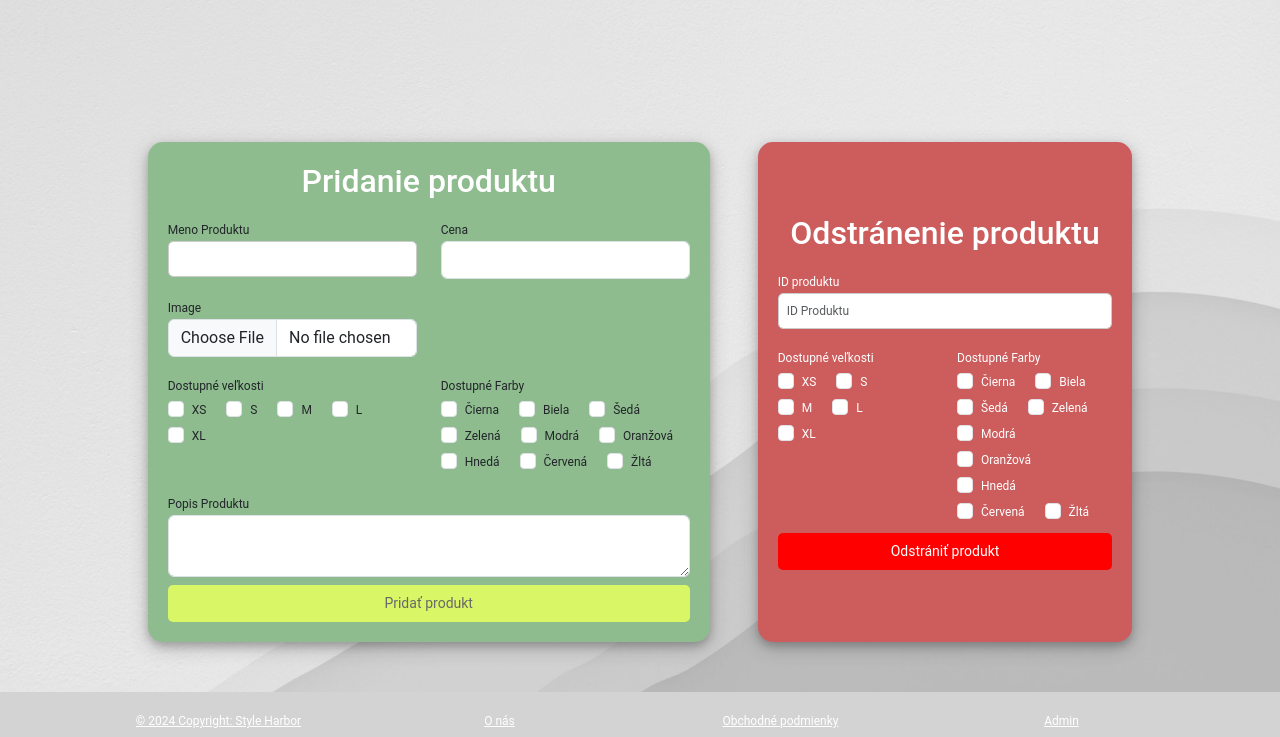
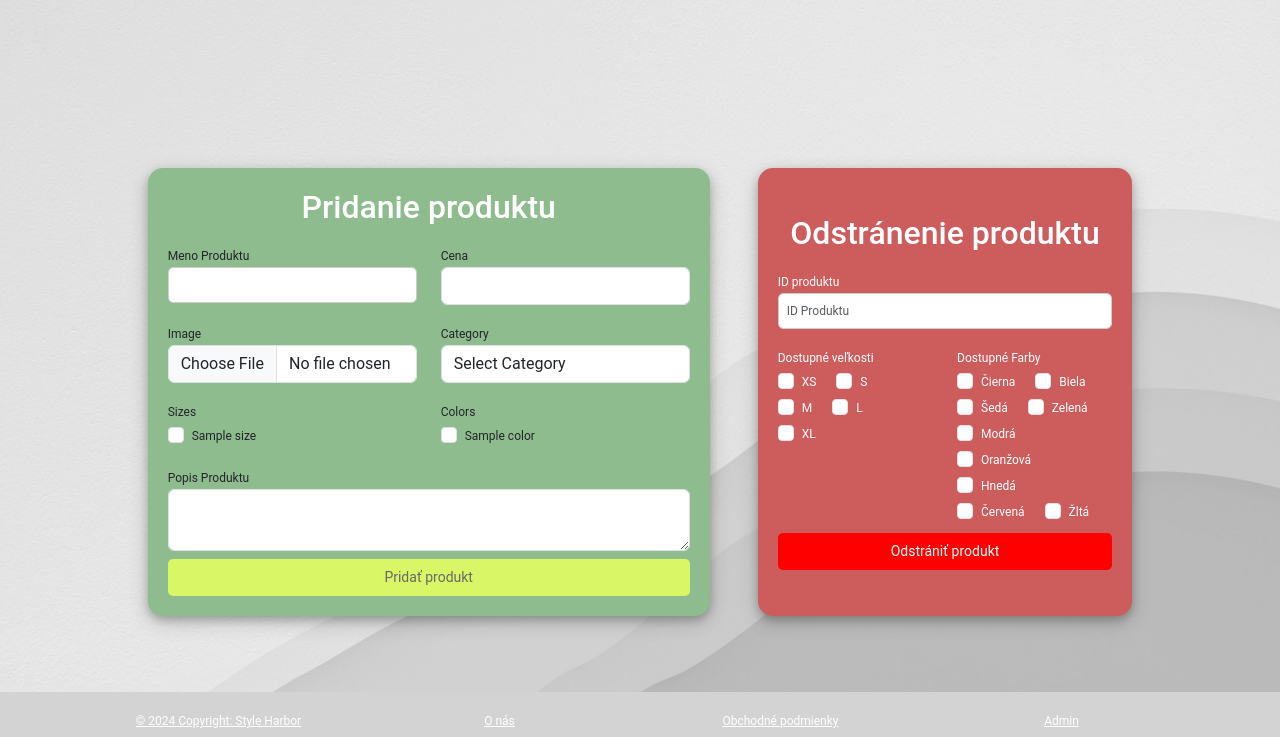
Before and after one commit to xpartla/WTECH-2, a Laravel app: template example-app2/resources/views/admin/index.blade.php in a window 1280 px wide. Shown: the part 62-799 px from the top of the page. Run offline with Laravel 10, Linux system fonts and the light colour scheme; the template is opened without the code that fills it: most values are stand-ins (such as "Sample title", 1, 10 or a date in 2020); some libraries are stand-ins or nearby versions.

Commit message:
Pridavanie produktov funguje

```diff
--- a/example-app2/app/Models/Category.php
+++ b/example-app2/app/Models/Category.php
@@ -9,6 +9,6 @@
 {
     public function products()
     {
-        return $this->belongsToMany(Product::class);
+        return $this->belongsToMany(Product::class, 'product_category');
     }
 }
--- a/example-app2/app/Models/Color.php
+++ b/example-app2/app/Models/Color.php
@@ -9,6 +9,6 @@
 {
     public function products()
     {
-        return $this->belongsToMany(Product::class);
+        return $this->belongsToMany(Product::class, 'product_color');
     }
 }
--- a/example-app2/app/Models/Product.php
+++ b/example-app2/app/Models/Product.php
@@ -16,11 +16,11 @@
 
     public function colors()
     {
-        return $this->belongsToMany(Color::class);
+        return $this->belongsToMany(Color::class, 'product_color');
     }
 
     public function categories()
     {
-        return $this->belongsToMany(Category::class);
+        return $this->belongsToMany(Category::class, 'product_category');
     }
 }
--- a/example-app2/resources/views/admin/add.blade.php
+++ b/example-app2/resources/views/admin/add.blade.php
@@ -25,88 +25,42 @@
                     <input type="file" class="form-control" id="image" name="image">
                 </div>
             </div>
-            <!--<div class="col-md-6">
+            <div class="col-md-6">
                 <div class="form-group">
                     <label for="category">Category</label>
-                    <input type="text" class="form-control" id="category" placeholder="Category">
+                    <select class="form-control" id="category" name="category_id">
+                        <option value="">Select Category</option>
+                        @foreach ($categories as $category)
+                            <option value="{{ $category->id }}">{{ $category->name }}</option>
+                        @endforeach
+                    </select>
                 </div>
-            </div>-->
+            </div>
         </div>
         <div class="row">
+            <!-- Product Sizes -->
             <div class="col-md-6">
                 <div class="form-group">
-                    <label>Dostupné veľkosti</label><br>
-                    <div class="form-check form-check-inline">
-                        <input class="form-check-input" type="checkbox" id="sizeXS" value="XS">
-                        <label class="form-check-label" for="sizeXS">XS</label>
-                    </div>
-                    <div class="form-check form-check-inline">
-                        <input class="form-check-input" type="checkbox" id="sizeS" value="S">
-                        <label class="form-check-label" for="sizeS">S</label>
-                    </div>
-                    <div class="form-check form-check-inline">
-                        <input class="form-check-input" type="checkbox" id="sizeM" value="M">
-                        <label class="form-check-label" for="sizeM">M</label>
-                    </div>
-                    <div class="form-check form-check-inline">
-                        <input class="form-check-input" type="checkbox" id="sizeL" value="L">
-                        <label class="form-check-label" for="sizeL">L</label>
-                    </div>
-                    <div class="form-check form-check-inline">
-                        <input class="form-check-input" type="checkbox" id="sizeXL" value="XL">
-                        <label class="form-check-label" for="sizeXL">XL</label>
-                    </div>
+                    <label for="sizes">Sizes</label><br>
+                    @foreach ($sizes as $size)
+                        <div class="form-check form-check-inline">
+                            <input class="form-check-input" type="checkbox" id="size{{ $size->id }}" name="sizes[]" value="{{ $size->id }}">
+                            <label class="form-check-label" for="size{{ $size->id }}">{{ $size->name }}</label>
+                        </div>
+                    @endforeach
                 </div>
             </div>
+
+            <!-- Product Colors -->
             <div class="col-md-6">
                 <div class="form-group">
-                    <label>Dostupné Farby</label><br>
-
-                    <div class="form-check form-check-inline">
-                        <input class="form-check-input" type="checkbox" id="colorBlack" value="Black">
-                        <label class="form-check-label" for="colorBlack">Čierna</label>
-                    </div>
-
-                    <div class="form-check form-check-inline">
-                        <input class="form-check-input" type="checkbox" id="colorWhite" value="White">
-                        <label class="form-check-label" for="colorWhite">Biela</label>
-                    </div>
-
-                    <div class="form-check form-check-inline">
-                        <input class="form-check-input" type="checkbox" id="colorGrey" value="Grey">
-                        <label class="form-check-label" for="colorGrey">Šedá</label>
-                    </div>
-
-                    <div class="form-check form-check-inline">
-                        <input class="form-check-input" type="checkbox" id="colorGreen" value="Green">
-                        <label class="form-check-label" for="colorGreen">Zelená</label>
-                    </div>
-
-                    <div class="form-check form-check-inline">
-                        <input class="form-check-input" type="checkbox" id="colorBlue" value="Blue">
-                        <label class="form-check-label" for="colorBlue">Modrá</label>
-                    </div>
-
-                    <div class="form-check form-check-inline">
-                        <input class="form-check-input" type="checkbox" id="colorOrange" value="Orange">
-                        <label class="form-check-label" for="colorOrange">Oranžová</label>
-                    </div>
-
-                    <div class="form-check form-check-inline">
-                        <input class="form-check-input" type="checkbox" id="colorBrown" value="Brown">
-                        <label class="form-check-label" for="colorBrown">Hnedá</label>
-                    </div>
-
-                    <div class="form-check form-check-inline">
-                        <input class="form-check-input" type="checkbox" id="colorRed" value="Red">
-                        <label class="form-check-label" for="colorRed">Červená</label>
-                    </div>
-
-                    <div class="form-check form-check-inline">
-                        <input class="form-check-input" type="checkbox" id="colorYellow" value="Yellow">
-                        <label class="form-check-label" for="colorYellow">Žltá</label>
-                    </div>
-
+                    <label for="colors">Colors</label><br>
+                    @foreach ($colors as $color)
+                        <div class="form-check form-check-inline">
+                            <input class="form-check-input" type="checkbox" id="color{{ $color->id }}" name="colors[]" value="{{ $color->id }}">
+                            <label class="form-check-label" for="color{{ $color->id }}">{{ $color->name }}</label>
+                        </div>
+                    @endforeach
                 </div>
             </div>
         </div>
```
Also changed, not shown: example-app2/app/Http/Controllers/AdminController.php (+26 -5 lines), example-app2/public/images/products/directory-test/test_image.jpg (added), example-app2/public/images/products/final-final/test_image.jpg (added), example-app2/public/images/products/final-test/test_image.jpg (added).
